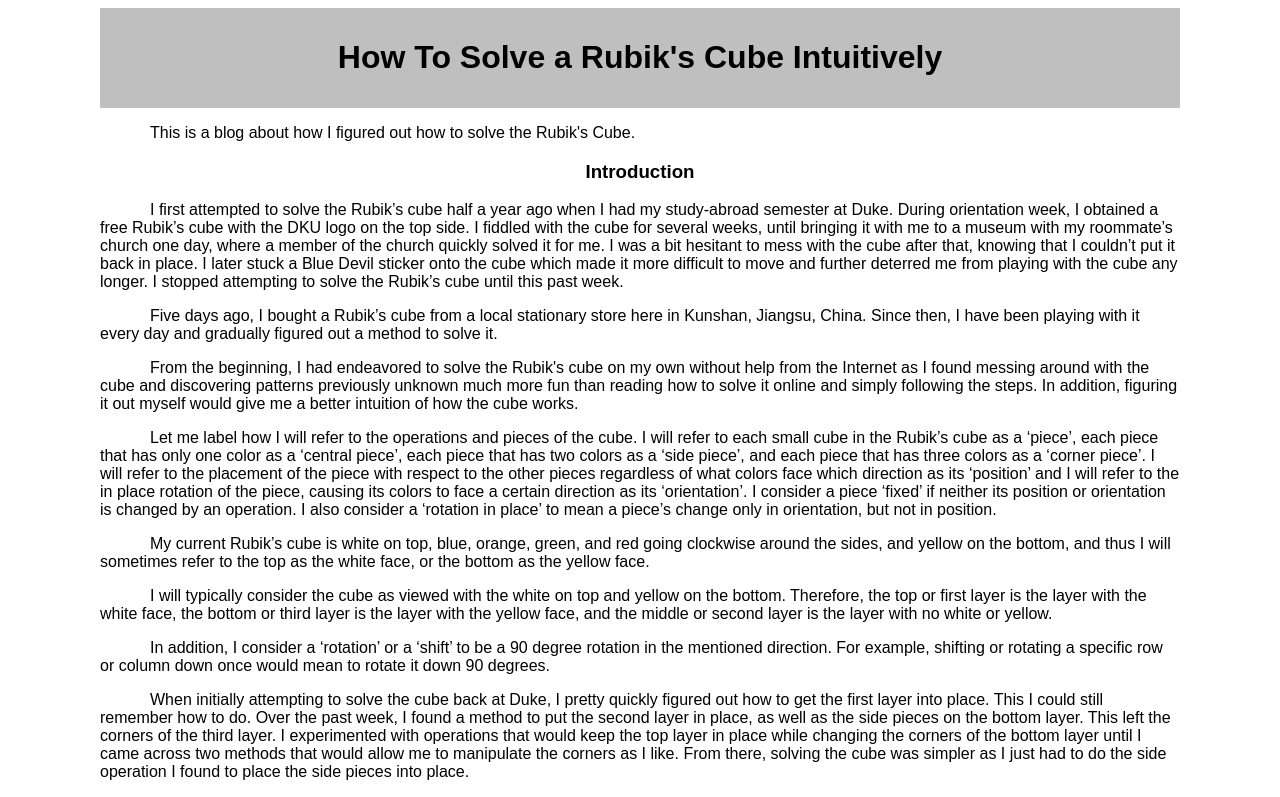
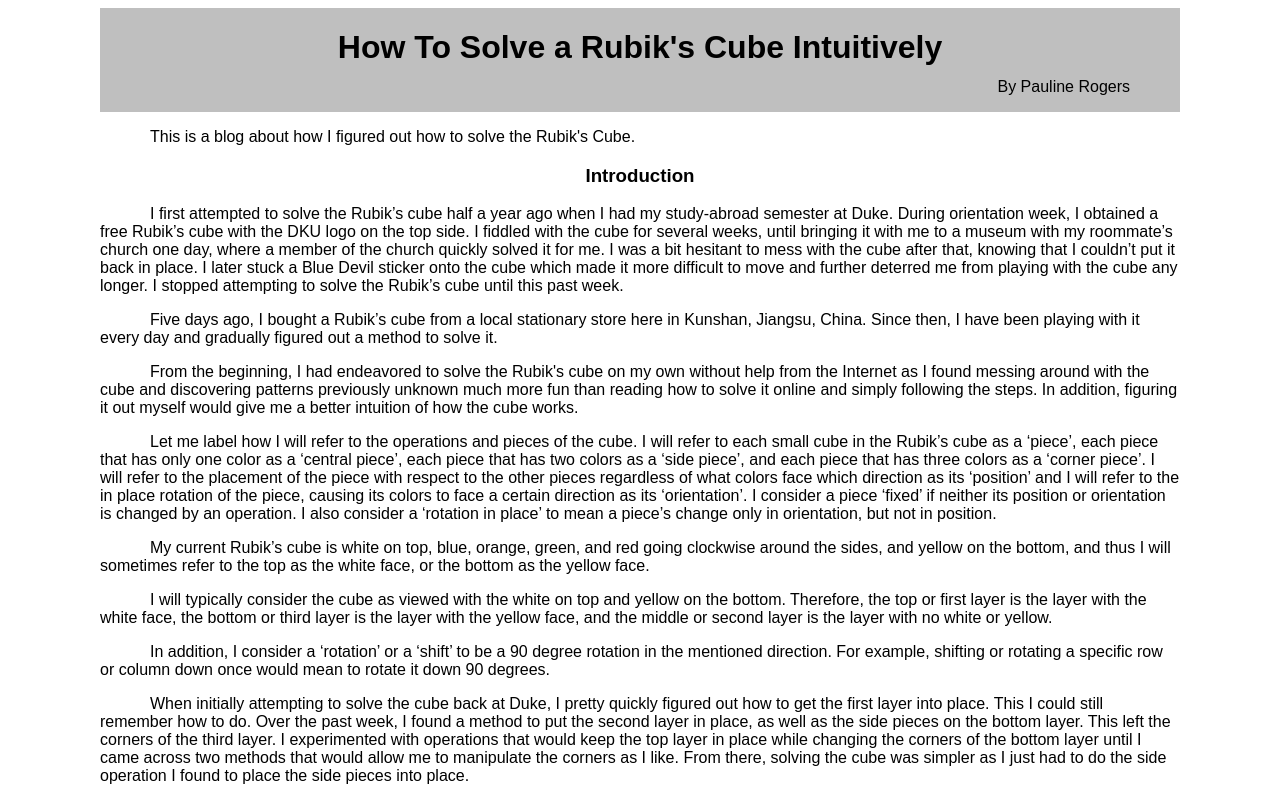
Before and after one commit to KatherynGN/rubiks_cube, a plain HTML site: page index.html in a window 1280 px wide. Shown: the top 797 px of the page. Drawn offline with Linux system fonts and the light colour scheme.

Commit message:
add author

```diff
--- a/index.html
+++ b/index.html
@@ -8,7 +8,8 @@
 </head>
 <body>
     <header>
-        <h1>How To Solve a Rubik's Cube Intuitively</h1>
+        <h1 class = "title">How To Solve a Rubik's Cube Intuitively</h1>
+        <p class = "author">By Pauline Rogers</p>
     </header>
     <section>
         <p>This is a blog about how I figured out how to solve the Rubik's Cube.</p>
--- a/styles.css
+++ b/styles.css
@@ -4,13 +4,27 @@ body {
     margin-right: 100px;
     padding: 0;
 }
+
 header {
     background-color: #bfbfbf;
     color: black;
-    padding: 10px;
-    text-align: center;
+    display: flex;
+    flex-direction: column;
+    align-items: center;
 }
 
+.title {
+    text-align: center;
+    width: 100%;
+}
+
+.author {
+    text-align: right;
+    align-self: flex-end;
+    width: 100%;
+    margin-right: 50px;
+    margin-top: -10px;
+}
 h3 {
     text-align: center;
 }
```
